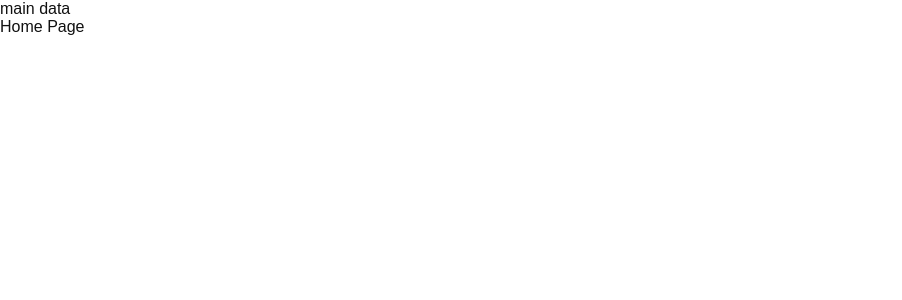
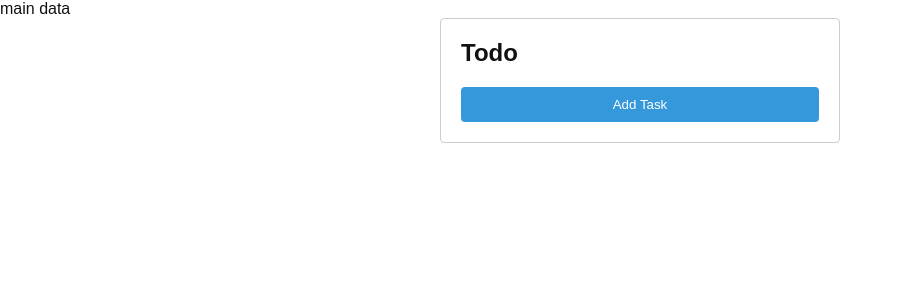
Before and after one commit to OlehZankiv/project-ff-planner-frontend, a React (Create React App) app: page / in a window 1280 px wide. Shown: the top 300 px of the page, without its empty margins (0-902 px from the left). Built offline with nearby package versions, Linux system fonts and the light colour scheme.

Commit message:
feature/tasks

```diff
--- /dev/null
+++ b/src/components/TaskList.jsx
@@ -0,0 +1,101 @@
+import React, { useState } from 'react';
+import styled from 'styled-components';
+
+const Container = styled.div`
+  max-width: 400px;
+  margin: 0 auto;
+  padding: 20px;
+  border: 1px solid #ccc;
+  border-radius: 4px;
+`;
+
+const Heading = styled.h1`
+  font-size: 24px;
+  margin-bottom: 20px;
+  text-align: left;
+`;
+
+const List = styled.ul`
+  list-style: none;
+  padding: 0;
+`;
+
+const ListItem = styled.li`
+  display: flex;
+  align-items: center;
+  justify-content: space-between;
+  padding: 10px;
+  margin-bottom: 5px;
+  background-color: #f4f4f4;
+  border: 1px solid #ccc;
+  border-radius: 4px;
+`;
+
+const DeleteButton = styled.button`
+  background-color: #e74c3c;
+  color: #ffffff;
+  border: none;
+  padding: 5px 10px;
+  border-radius: 4px;
+  cursor: pointer;
+
+  &:hover {
+    background-color: #c0392b;
+  }
+`;
+
+const AddButton = styled.button`
+  display: block;
+  width: 100%;
+  padding: 10px;
+  background-color: #3498db;
+  color: #ffffff;
+  border: none;
+  border-radius: 4px;
+  cursor: pointer;
+
+  &:hover {
+    background-color: #2980b9;
+  }
+`;
+
+const InputContainer = styled.div`
+  margin-top: 20px;
+`;
+
+export const TaskList = () => {
+    const [list, setList] = useState([]);
+
+    const addTodo = () => {
+        const newTodo = {
+            id: Math.random(),
+            todo: 'New Task',
+        };
+
+        setList([...list, newTodo]);
+    };
+
+    const deleteTodo = (id) => {
+        const newList = list.filter((todo) => todo.id !== id);
+        setList(newList);
+    };
+
+    return (
+        <Container>
+            <Heading>Todo</Heading>
+            <List>
+                {list.map((todo) => (
+                    <ListItem key={todo.id}>
+                        {todo.todo}
+                        <DeleteButton onClick={() => deleteTodo(todo.id)}>&times;</DeleteButton>
+                    </ListItem>
+                ))}
+            </List>
+            <InputContainer>
+                <AddButton onClick={addTodo}>Add Task</AddButton>
+            </InputContainer>
+        </Container>
+    );
+};
+
+export default TaskList;
--- a/src/navigation/provider.js
+++ b/src/navigation/provider.js
@@ -2,6 +2,7 @@ import { BrowserRouter, Route, Routes } from 'react-router-dom'
 import { ROUTES } from './routes'
 import { AuthLayout, Loader, MainLayout } from '../components'
 import { lazy, Suspense } from 'react'
+import { TaskList } from '../components/TaskList'
 
 const LoginPage = lazy(() => import('../pages/login/LoginPage'))
 
@@ -9,7 +10,7 @@ export const AppRouterProvider = () => (
   <BrowserRouter>
     <Routes>
       <Route path={ROUTES.HOME} element={<MainLayout />}>
-        <Route index element={<div>Home Page</div>} />
+        <Route index element={<TaskList />} />
         {/* TODO: Add additional pages here */}
       </Route>
       <Route path={ROUTES.LOGIN} element={<AuthLayout />}>
```
